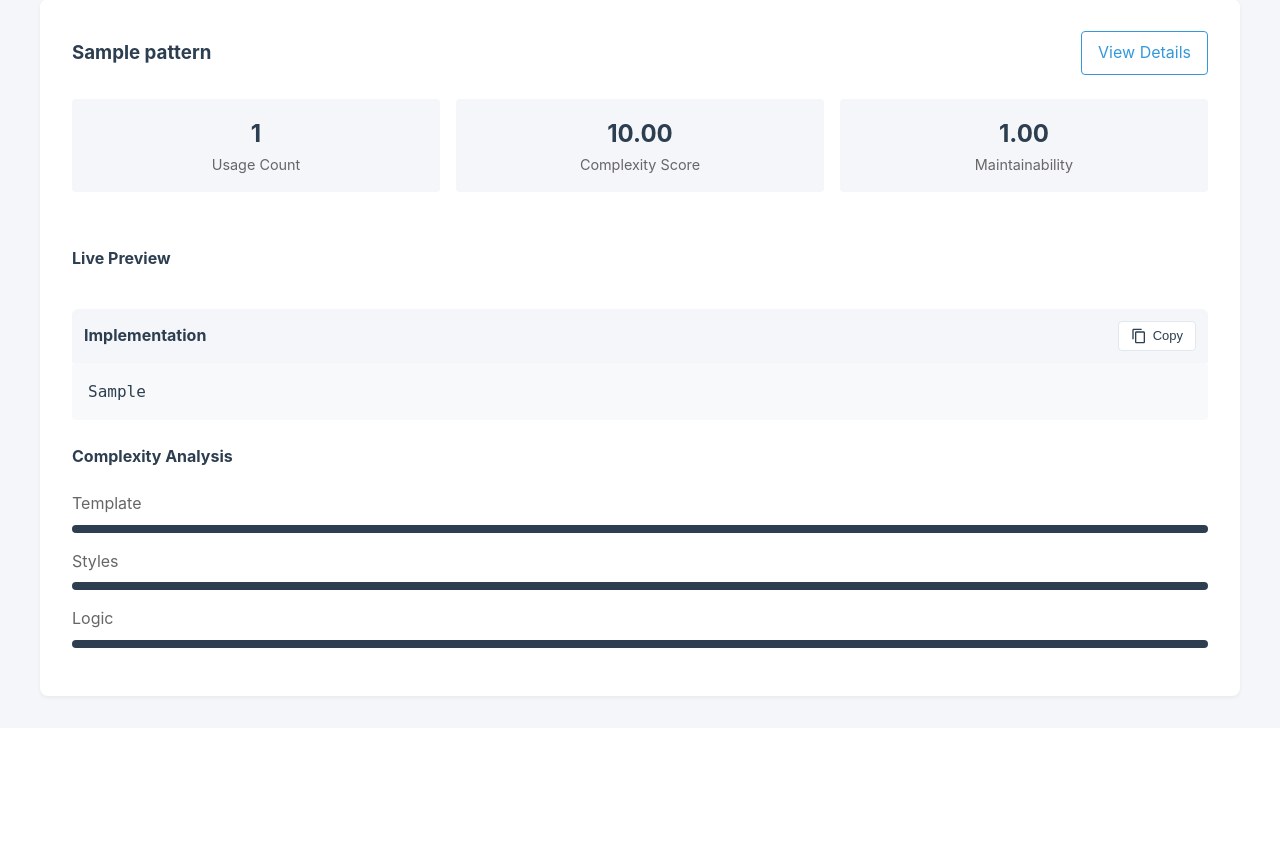
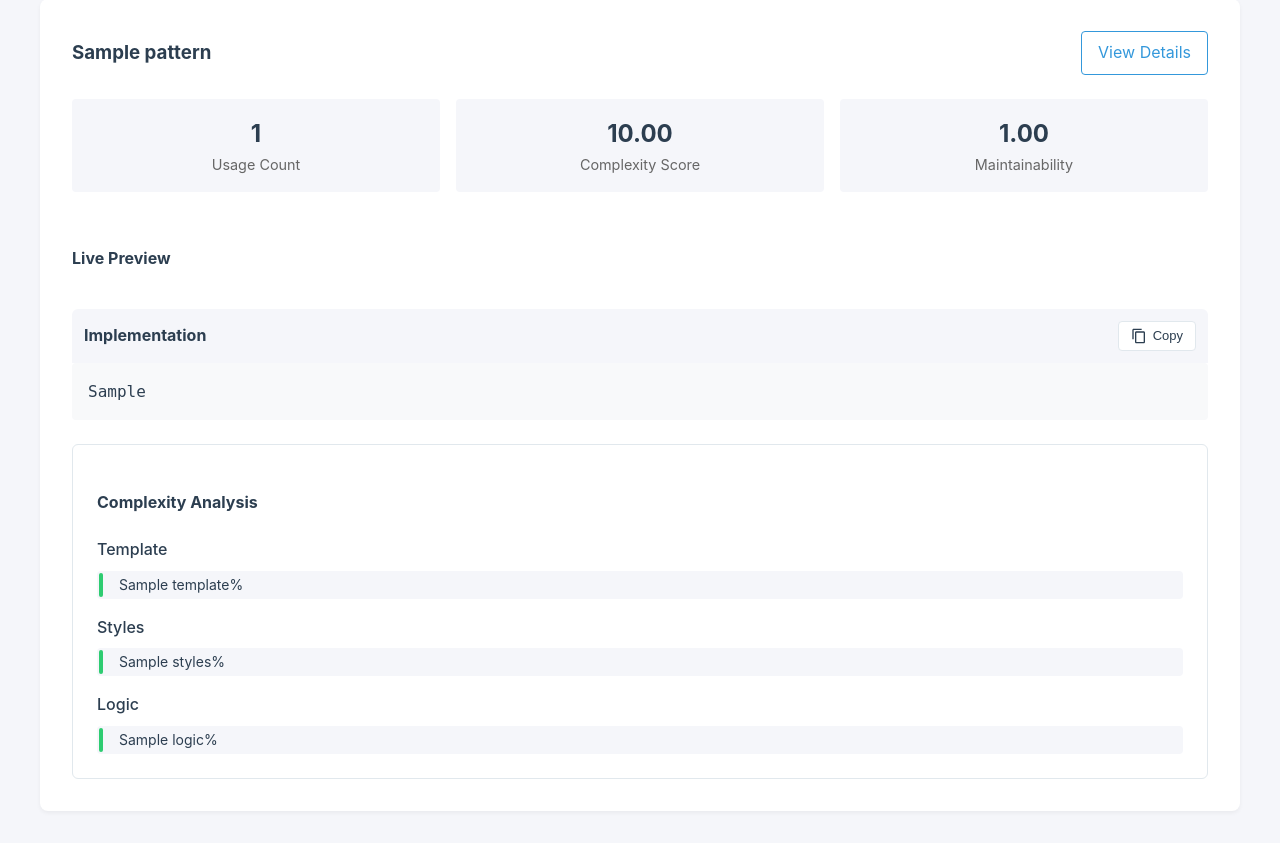
Before and after one commit to FarzamMohammadi/angular-pattern-detector, a Python web app: template src/output/templates/patterns/index.html in a window 1280 px wide. Shown: the part 438-1281 px from the top of the page. Before the commit the page ends 1138 px from the top, so only its background shows below. Run offline with Jinja, Linux system fonts and the light colour scheme; the template is opened without the code that fills it: most values are stand-ins (such as "Sample title", 1, 10 or a date in 2020).

Commit message:
Refine catalog & relationship graph styling

```diff
--- a/src/output/templates/assets/styles.css
+++ b/src/output/templates/assets/styles.css
@@ -110,22 +110,132 @@ main {
 
 .complexity-breakdown {
     margin-top: 1.5rem;
+    background: white;
+    padding: 1.5rem;
+    border-radius: 6px;
+    border: 1px solid var(--border-color);
 }
 
 .complexity-item {
     margin-bottom: 1rem;
 }
 
+.complexity-item:last-child {
+    margin-bottom: 0;
+}
+
 .complexity-item .label {
     display: block;
     margin-bottom: 0.5rem;
-    color: #666;
+    color: var(--text-color);
+    font-weight: 500;
+}
+
+.progress-container {
+    display: flex;
+    align-items: center;
+    gap: 1rem;
+    background: var(--background-color);
+    border-radius: 4px;
+    padding: 2px;
+    height: 24px;
 }
 
 .progress-bar {
-    height: 8px;
-    background: var(--primary-color);
-    border-radius: 4px;
+    height: 100%;
+    background: var(--success-color);
+    border-radius: 3px;
+    min-width: 4px;
+    transition: width 0.3s ease;
+}
+
+.progress-value {
+    font-size: 0.875rem;
+    color: var(--text-color);
+    min-width: 3.5em;
+    text-align: right;
+}
+
+/* Color variations based on percentage ranges */
+.progress-bar[style*="width: 3"],
+.progress-bar[style*="width: 4"],
+.progress-bar[style*="width: 5"],
+.progress-bar[style*="width: 6"] {
+    background: var(--success-color);
+}
+
+.progress-bar[style*="width: 33"],
+.progress-bar[style*="width: 34"],
+.progress-bar[style*="width: 35"],
+.progress-bar[style*="width: 36"],
+.progress-bar[style*="width: 37"],
+.progress-bar[style*="width: 38"],
+.progress-bar[style*="width: 39"],
+.progress-bar[style*="width: 40"],
+.progress-bar[style*="width: 41"],
+.progress-bar[style*="width: 42"],
+.progress-bar[style*="width: 43"],
+.progress-bar[style*="width: 44"],
+.progress-bar[style*="width: 45"],
+.progress-bar[style*="width: 46"],
+.progress-bar[style*="width: 47"],
+.progress-bar[style*="width: 48"],
+.progress-bar[style*="width: 49"],
+.progress-bar[style*="width: 50"],
+.progress-bar[style*="width: 51"],
+.progress-bar[style*="width: 52"],
+.progress-bar[style*="width: 53"],
+.progress-bar[style*="width: 54"],
+.progress-bar[style*="width: 55"],
+.progress-bar[style*="width: 56"],
+.progress-bar[style*="width: 57"],
+.progress-bar[style*="width: 58"],
+.progress-bar[style*="width: 59"],
+.progress-bar[style*="width: 60"],
+.progress-bar[style*="width: 61"],
+.progress-bar[style*="width: 62"],
+.progress-bar[style*="width: 63"],
+.progress-bar[style*="width: 64"],
+.progress-bar[style*="width: 65"],
+.progress-bar[style*="width: 66"] {
+    background: var(--warning-color);
+}
+
+.progress-bar[style*="width: 67"],
+.progress-bar[style*="width: 68"],
+.progress-bar[style*="width: 69"],
+.progress-bar[style*="width: 70"],
+.progress-bar[style*="width: 71"],
+.progress-bar[style*="width: 72"],
+.progress-bar[style*="width: 73"],
+.progress-bar[style*="width: 74"],
+.progress-bar[style*="width: 75"],
+.progress-bar[style*="width: 76"],
+.progress-bar[style*="width: 77"],
+.progress-bar[style*="width: 78"],
+.progress-bar[style*="width: 79"],
+.progress-bar[style*="width: 80"],
+.progress-bar[style*="width: 81"],
+.progress-bar[style*="width: 82"],
+.progress-bar[style*="width: 83"],
+.progress-bar[style*="width: 84"],
+.progress-bar[style*="width: 85"],
+.progress-bar[style*="width: 86"],
+.progress-bar[style*="width: 87"],
+.progress-bar[style*="width: 88"],
+.progress-bar[style*="width: 89"],
+.progress-bar[style*="width: 90"],
+.progress-bar[style*="width: 91"],
+.progress-bar[style*="width: 92"],
+.progress-bar[style*="width: 93"],
+.progress-bar[style*="width: 94"],
+.progress-bar[style*="width: 95"],
+.progress-bar[style*="width: 96"],
+.progress-bar[style*="width: 97"],
+.progress-bar[style*="width: 98"],
+.progress-bar[style*="width: 99"],
+.progress-bar[style*="width: 100"] {
+    background: var(--error-color);
 }
 
 .code-block {
--- a/src/output/templates/patterns/index.html
+++ b/src/output/templates/patterns/index.html
@@ -149,15 +149,24 @@
                     <h4>Complexity Analysis</h4>
                     <div class="complexity-item">
                         <span class="label">Template</span>
-                        <div class="progress-bar" style="width: {{ details.complexity_breakdown.template }}%"></div>
+                        <div class="progress-container">
+                            <div class="progress-bar" style="width: {{ details.complexity_breakdown.template }}%"></div>
+                            <span class="progress-value">{{ details.complexity_breakdown.template }}%</span>
+                        </div>
                     </div>
                     <div class="complexity-item">
                         <span class="label">Styles</span>
-                        <div class="progress-bar" style="width: {{ details.complexity_breakdown.styles }}%"></div>
+                        <div class="progress-container">
+                            <div class="progress-bar" style="width: {{ details.complexity_breakdown.styles }}%"></div>
+                            <span class="progress-value">{{ details.complexity_breakdown.styles }}%</span>
+                        </div>
                     </div>
                     <div class="complexity-item">
                         <span class="label">Logic</span>
-                        <div class="progress-bar" style="width: {{ details.complexity_breakdown.logic }}%"></div>
+                        <div class="progress-container">
+                            <div class="progress-bar" style="width: {{ details.complexity_breakdown.logic }}%"></div>
+                            <span class="progress-value">{{ details.complexity_breakdown.logic }}%</span>
+                        </div>
                     </div>
                 </div>
             </div>
```
Also changed, not shown: src/output/templates/patterns/relationships.html (+18 -10 lines).
